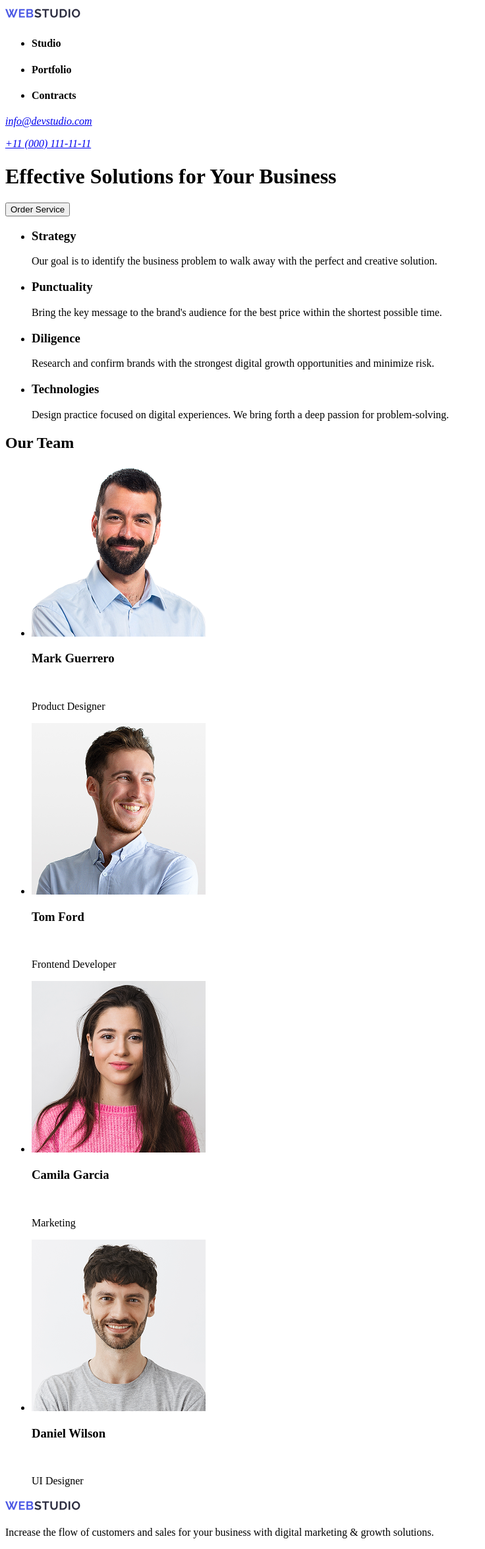
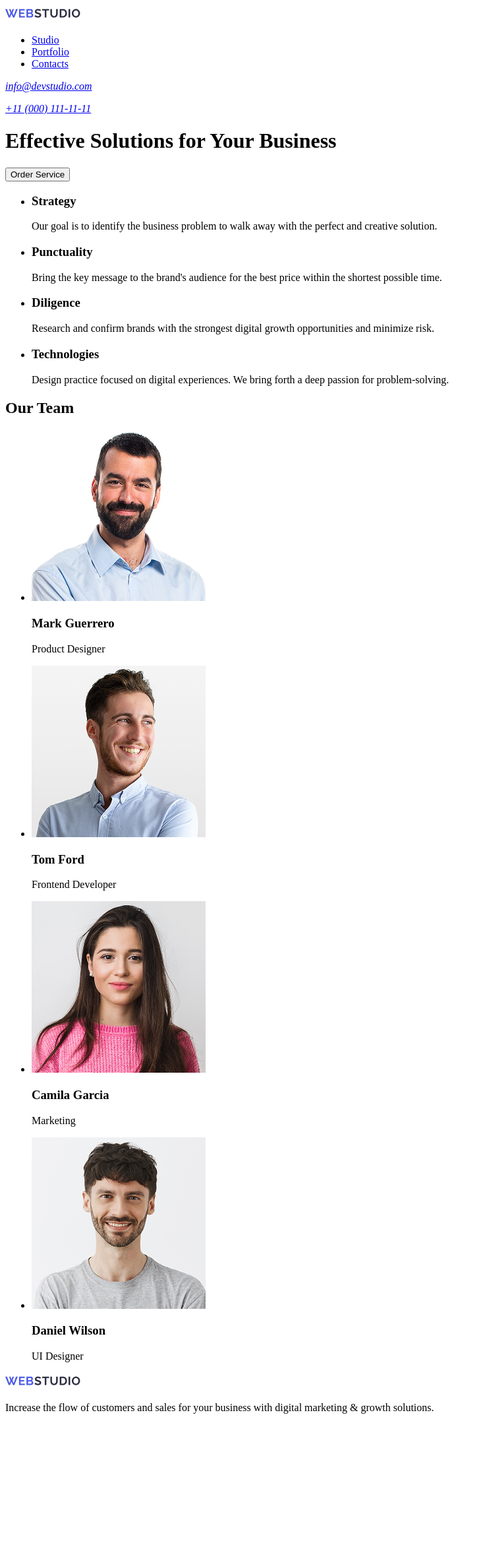
Before and after one commit to cemsefaaslan/goit-markup-hw-01, a plain HTML site: page index.html in a window 1280 px wide. Shown: the whole page at 66% size, without its empty margins (0-736 px from the left). After the commit the page ends 2159 px from the top, so only its background shows below. Drawn offline with Linux system fonts and the light colour scheme.

Commit message:
navbar fix

```diff
--- a/index.html
+++ b/index.html
@@ -9,20 +9,21 @@
   <body>
     <header>
       <a href="index.html">
-        <img src="./images/Logo.png" alt="logo" />
+        <img src="./images/Logo.png" alt="logo" width="115" />
       </a>
-
+      <nav>
         <ul>
           <li>
-          <h4>Studio</h4>
+            <a href="#">Studio</a>
           </li>
           <li>
-          <h4>Portfolio</h4>
+            <a href="#">Portfolio</a>
           </li>
           <li>
-          <h4>Contracts</h4>
+            <a href="#">Contacts</a>
           </li>
         </ul>
+      </nav>
       <address>
         <p>
           <a href="mailto:info@devstudio.com">info@devstudio.com</a>
@@ -74,37 +75,39 @@
 
       <ul>
         <li>
-          <img src="./images/img1.png" alt="Mark Guerrero" /> <br />
+          <img src="./images/img1.png" alt="Mark Guerrero" width="264" /> <br />
           <h3>Mark Guerrero</h3>
-          <br />
+
           <p>Product Designer</p>
         </li>
 
         <li>
-          <img src="./images/img2.png" alt="Tom Ford" /> <br />
+          <img src="./images/img2.png" alt="Tom Ford" width="264" /> <br />
           <h3>Tom Ford</h3>
-          <br />
+
           <p>Frontend Developer</p>
         </li>
 
         <li>
-          <img src="./images/img3.png" alt="Camila Garcia" /> <br />
+          <img src="./images/img3.png" alt="Camila Garcia" width="264" /> <br />
           <h3>Camila Garcia</h3>
-          <br />
+
           <p>Marketing</p>
         </li>
 
         <li>
-          <img src="./images/img4.png" alt="Daniel Wilson" /> <br />
+          <img src="./images/img4.png" alt="Daniel Wilson" width="264" /> <br />
           <h3>Daniel Wilson</h3>
-          <br />
+
           <p>UI Designer</p>
         </li>
       </ul>
     </main>
 
     <footer>
-      <img src="./images/Logo.png" alt="logo" />
+      <a href="index.html">
+        <img src="./images/Logo.png" alt="logo" width="115" />
+      </a>
       <p>
         Increase the flow of customers and sales for your business with digital
         marketing & growth solutions.
```
Also changed, not shown: 1 other file. Lines whose indentation alone changed are shown as unchanged.
